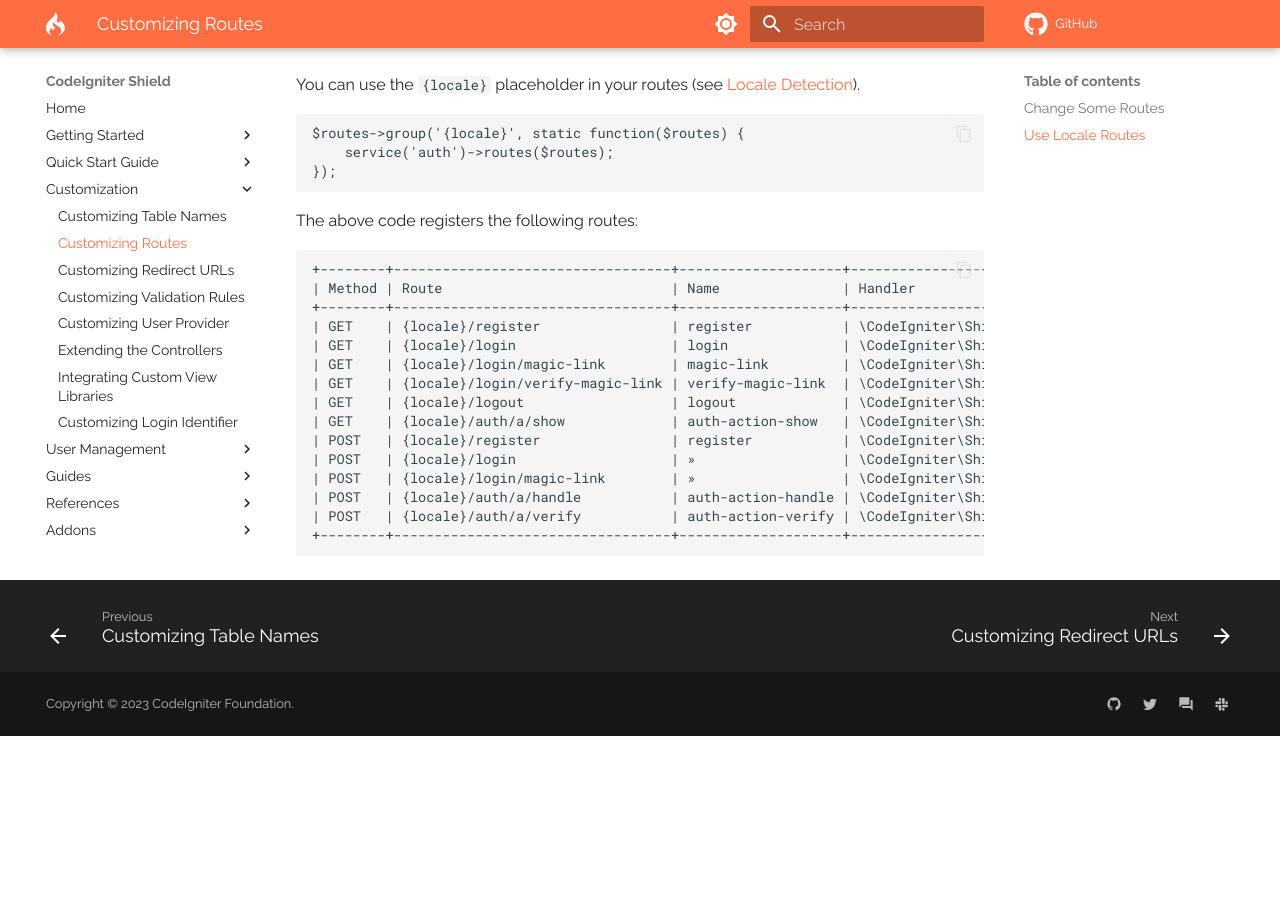
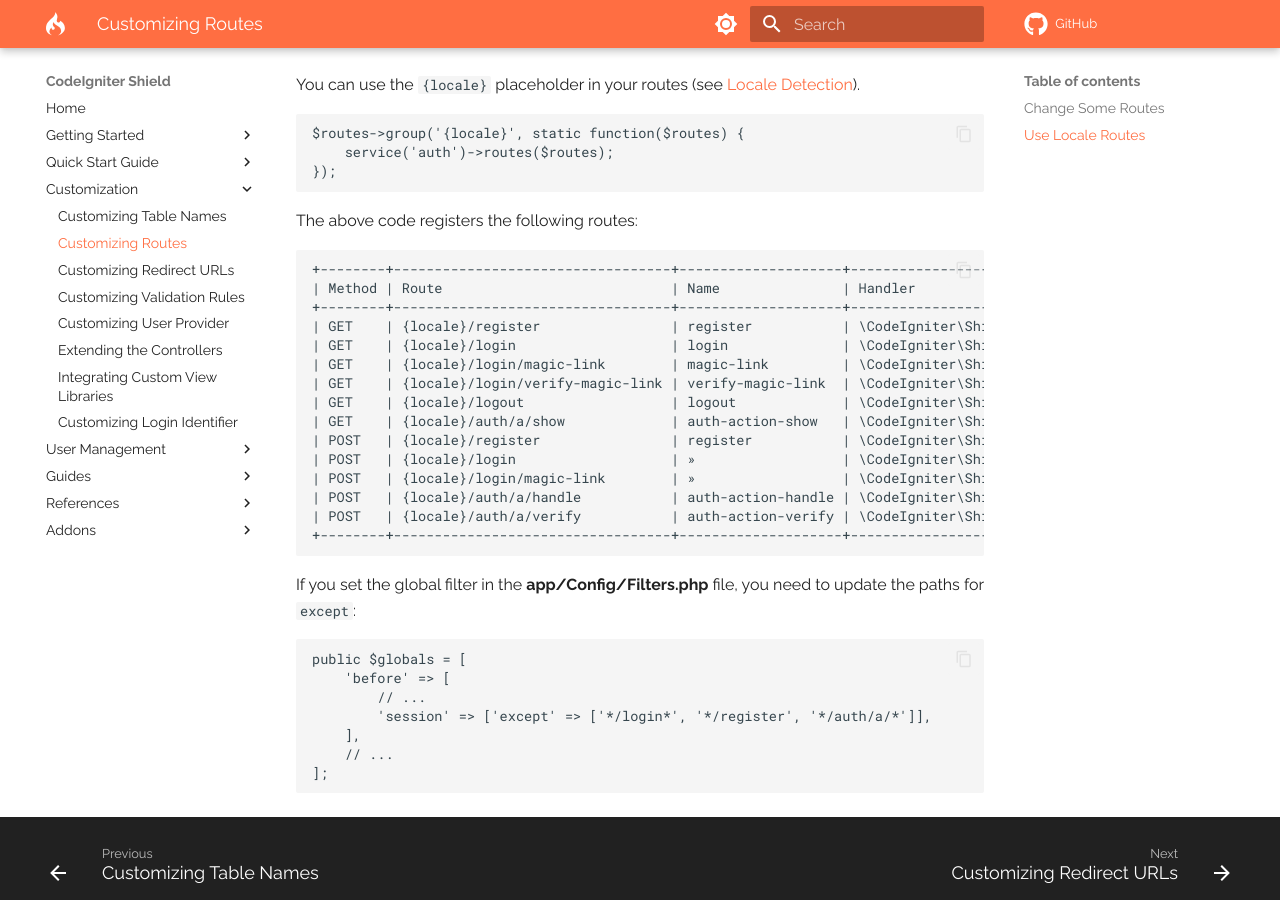
Before and after one commit to codeigniter4/shield, an MkDocs documentation site: the page built from docs/customization/route_config.md, in a window 1280 px wide and 900 px high, scrolled down 582 px. Built offline with MkDocs 1.6.1 and Material for MkDocs 9.7.7, drawn with Linux system fonts in a browser that asks for light colours; comment, search, counter and statistics services are not loaded; a style sheet for code colours, icons or effects is not loaded; before the commit the page ends 1318 px from its top, so only the background shows below that.

Commit message:
docs: add about global filter config update

````diff
--- a/docs/customization/route_config.md
+++ b/docs/customization/route_config.md
@@ -36,16 +36,29 @@ The above code registers the following routes:
 +--------+----------------------------------+--------------------+--------------------------------------------------------------------+----------------+---------------+
 | Method | Route                            | Name               | Handler                                                            | Before Filters | After Filters |
 +--------+----------------------------------+--------------------+--------------------------------------------------------------------+----------------+---------------+
-| GET    | {locale}/register                | register           | \CodeIgniter\Shield\Controllers\RegisterController::registerView   | session        | toolbar       |
-| GET    | {locale}/login                   | login              | \CodeIgniter\Shield\Controllers\LoginController::loginView         | session        | toolbar       |
-| GET    | {locale}/login/magic-link        | magic-link         | \CodeIgniter\Shield\Controllers\MagicLinkController::loginView     | session        | toolbar       |
-| GET    | {locale}/login/verify-magic-link | verify-magic-link  | \CodeIgniter\Shield\Controllers\MagicLinkController::verify        | session        | toolbar       |
-| GET    | {locale}/logout                  | logout             | \CodeIgniter\Shield\Controllers\LoginController::logoutAction      | session        | toolbar       |
-| GET    | {locale}/auth/a/show             | auth-action-show   | \CodeIgniter\Shield\Controllers\ActionController::show             | session        | toolbar       |
-| POST   | {locale}/register                | register           | \CodeIgniter\Shield\Controllers\RegisterController::registerAction | session        | toolbar       |
-| POST   | {locale}/login                   | »                  | \CodeIgniter\Shield\Controllers\LoginController::loginAction       | session        | toolbar       |
-| POST   | {locale}/login/magic-link        | »                  | \CodeIgniter\Shield\Controllers\MagicLinkController::loginAction   | session        | toolbar       |
-| POST   | {locale}/auth/a/handle           | auth-action-handle | \CodeIgniter\Shield\Controllers\ActionController::handle           | session        | toolbar       |
-| POST   | {locale}/auth/a/verify           | auth-action-verify | \CodeIgniter\Shield\Controllers\ActionController::verify           | session        | toolbar       |
+| GET    | {locale}/register                | register           | \CodeIgniter\Shield\Controllers\RegisterController::registerView   |                | toolbar       |
+| GET    | {locale}/login                   | login              | \CodeIgniter\Shield\Controllers\LoginController::loginView         |                | toolbar       |
+| GET    | {locale}/login/magic-link        | magic-link         | \CodeIgniter\Shield\Controllers\MagicLinkController::loginView     |                | toolbar       |
+| GET    | {locale}/login/verify-magic-link | verify-magic-link  | \CodeIgniter\Shield\Controllers\MagicLinkController::verify        |                | toolbar       |
+| GET    | {locale}/logout                  | logout             | \CodeIgniter\Shield\Controllers\LoginController::logoutAction      |                | toolbar       |
+| GET    | {locale}/auth/a/show             | auth-action-show   | \CodeIgniter\Shield\Controllers\ActionController::show             |                | toolbar       |
+| POST   | {locale}/register                | register           | \CodeIgniter\Shield\Controllers\RegisterController::registerAction |                | toolbar       |
+| POST   | {locale}/login                   | »                  | \CodeIgniter\Shield\Controllers\LoginController::loginAction       |                | toolbar       |
+| POST   | {locale}/login/magic-link        | »                  | \CodeIgniter\Shield\Controllers\MagicLinkController::loginAction   |                | toolbar       |
+| POST   | {locale}/auth/a/handle           | auth-action-handle | \CodeIgniter\Shield\Controllers\ActionController::handle           |                | toolbar       |
+| POST   | {locale}/auth/a/verify           | auth-action-verify | \CodeIgniter\Shield\Controllers\ActionController::verify           |                | toolbar       |
 +--------+----------------------------------+--------------------+--------------------------------------------------------------------+----------------+---------------+
 ```
+
+If you set the global filter in the **app/Config/Filters.php** file, you need to
+update the paths for `except`:
+
+```php
+public $globals = [
+    'before' => [
+        // ...
+        'session' => ['except' => ['*/login*', '*/register', '*/auth/a/*']],
+    ],
+    // ...
+];
+```
````
